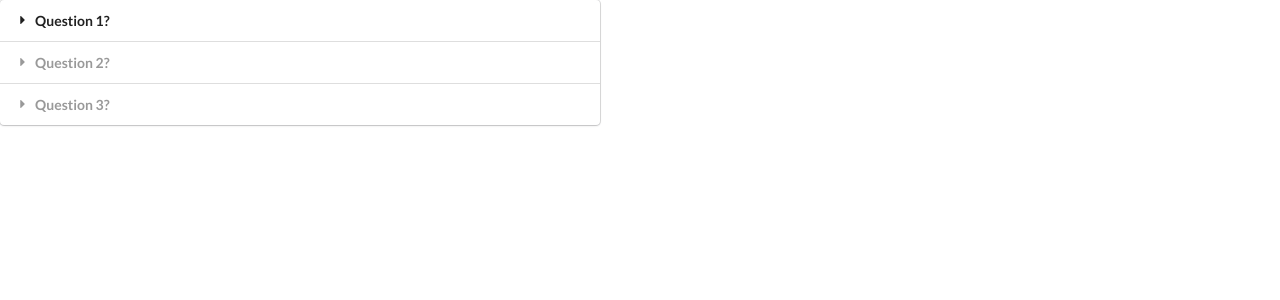
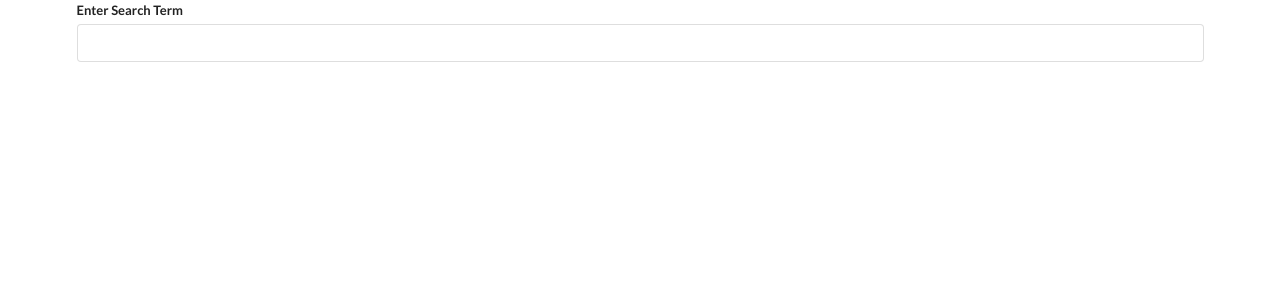
Before and after one commit to VictorOchando/react-widgets, a React (Create React App) app: page / in a window 1280 px wide. Shown: the top 300 px of the page. Built offline with nearby package versions, Linux system fonts and the light colour scheme.

Commit message:
Search component setup

```diff
--- a/package.json
+++ b/package.json
@@ -6,6 +6,7 @@
     "@testing-library/jest-dom": "^5.14.1",
     "@testing-library/react": "^11.2.7",
     "@testing-library/user-event": "^12.8.3",
+    "axios": "^0.24.0",
     "react": "^17.0.2",
     "react-dom": "^17.0.2",
     "react-scripts": "4.0.3",
--- a/src/App.js
+++ b/src/App.js
@@ -1,5 +1,6 @@
 import React from "react";
 import Accordion from "./components/Accordion";
+import Search from "./components/Search";
 
 const items = [
     {
@@ -19,7 +20,8 @@
 export default () => {
     return (
         <div>
-            <Accordion items={items} />
+            {/* <Accordion items={items} /> */}
+            <Search />
         </div>
     );
 };
--- /dev/null
+++ b/src/components/Search.js
@@ -0,0 +1,73 @@
+import React, { useState, useEffect } from "react";
+import axios from "axios";
+
+const Search = () => {
+    const [term, setTerm] = useState("");
+    const [results, setResults] = useState([]);
+
+    console.log(results);
+
+    useEffect(() => {
+        const search = async () => {
+            const { data } = await axios.get(
+                "https://en.wikipedia.org/w/api.php",
+                {
+                    params: {
+                        action: "query",
+                        list: "search",
+                        origin: "*",
+                        format: "json",
+                        srsearch: term,
+                    },
+                }
+            );
+
+            setResults(data.query.search);
+        };
+        const timeoutId = setTimeout(() => {
+            if (term) {
+                search();
+            }
+        }, 500);
+    }, [term]);
+
+    const renderedResults = results.map((result) => {
+        return (
+            <div className="item" key={result.pageid}>
+                <div className="right floated content">
+                    <a
+                        href={`https://en.wikipedia.org?curid=${result.pageid}`}
+                        className="ui button"
+                    >
+                        Go
+                    </a>
+                </div>
+                <div className="content">
+                    <div className="header">{result.title}</div>
+                    <span
+                        dangerouslySetInnerHTML={{ __html: result.snippet }}
+                    ></span>
+                </div>
+            </div>
+        );
+    });
+
+    return (
+        <div className="ui container">
+            <div className="ui form">
+                {" "}
+                <div className="ui field">
+                    <label>Enter Search Term</label>
+                    <input
+                        value={term}
+                        onChange={(e) => setTerm(e.target.value)}
+                        className="input"
+                    ></input>
+                </div>
+            </div>
+            <div className="ui celled list">{renderedResults}</div>
+        </div>
+    );
+};
+
+export default Search;
```
Also changed, not shown: 1 other file (tests, documents, lock files or other folders).
